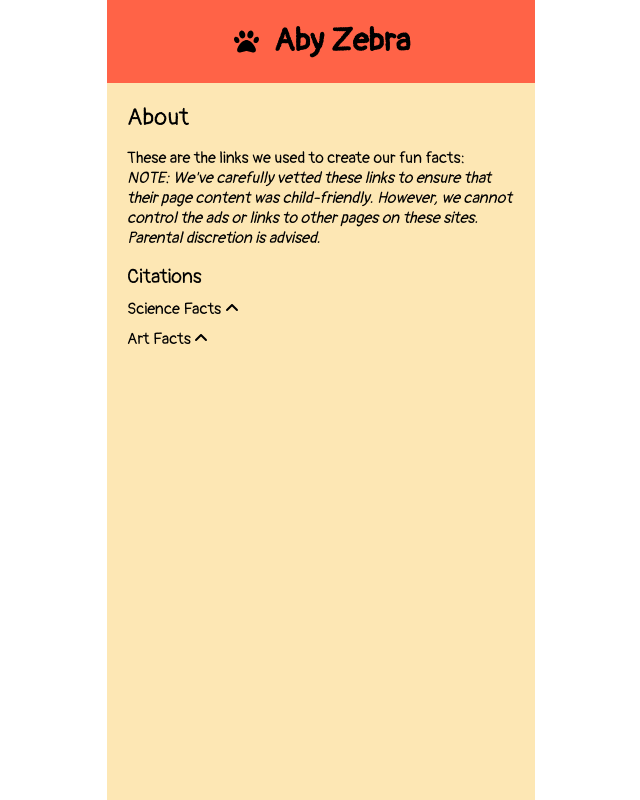
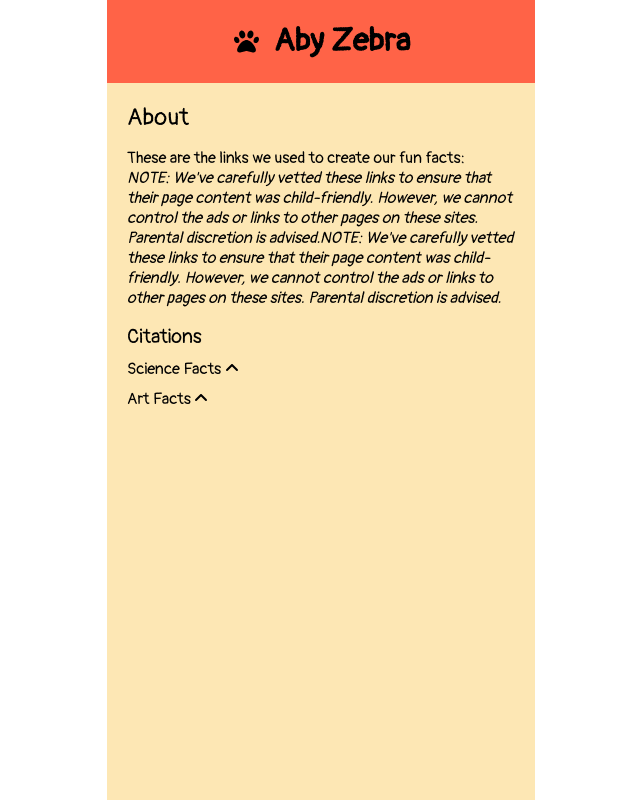
Before and after one commit to joseguera/abc-game, a React (Create React App) app: page /about in a window 1280 px wide. Shown: the whole page, without its empty margins (319-959 px from the left). Built offline with nearby package versions, Linux system fonts and the light colour scheme.

Commit message:
Update About.js

```diff
--- a/src/pages/About/About.js
+++ b/src/pages/About/About.js
@@ -30,6 +30,11 @@ export default function About(props) {
         <br />
         <span>
           <i>
+            NOTE: We've carefully vetted these links to ensure that their page
+            content was child-friendly. However, we cannot control the ads or
+            links to other pages on these sites. Parental discretion is advised.
+          </i>
+            <i>
             NOTE: We've carefully vetted these links to ensure that their page
             content was child-friendly. However, we cannot control the ads or
             links to other pages on these sites. Parental discretion is advised.
```
